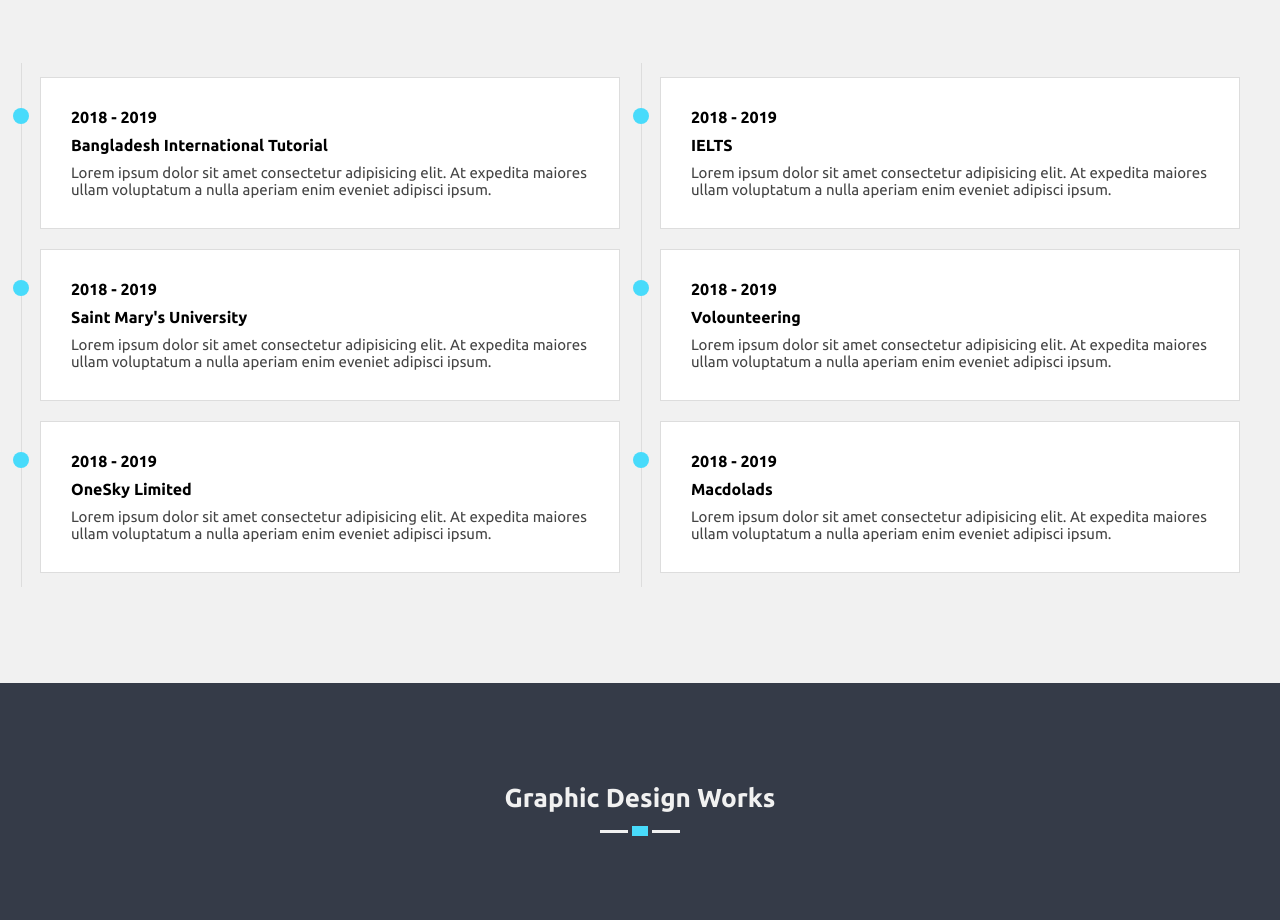
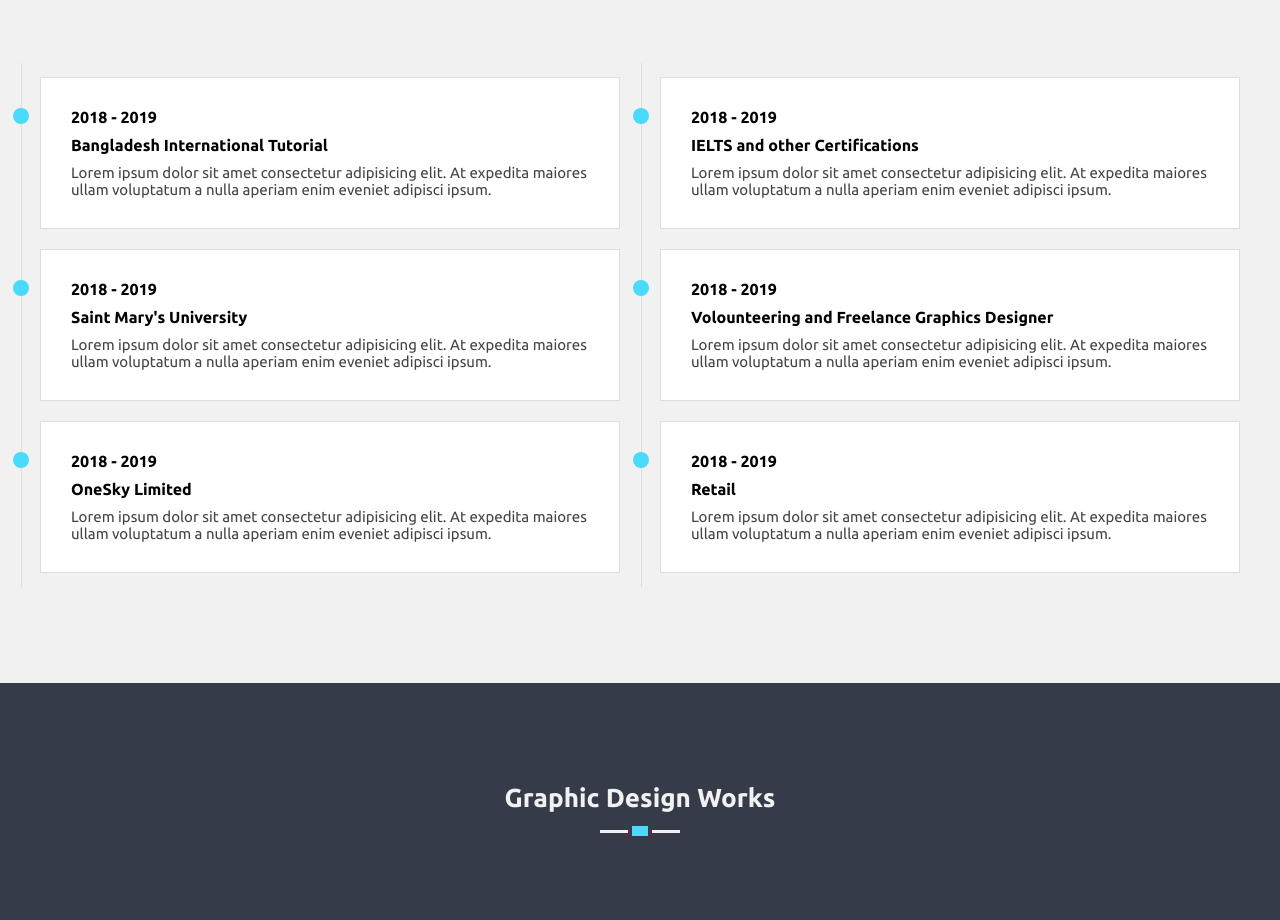
Before and after one commit to TaskilMahmud/Portfolio, a plain HTML site: page index.html in a window 1280 px wide. Shown: the part 2480-3400 px from the top of the page. Drawn offline with nearby package versions, Linux system fonts and the light colour scheme.

Commit message:
Update index.html

```diff
--- a/index.html
+++ b/index.html
@@ -172,7 +172,7 @@
 
         <div class="block">
           <h4>2018 - 2019</h4>
-          <h3>IELTS</h3>
+          <h3>IELTS and other Certifications</h3>
           <p>Lorem ipsum dolor sit amet consectetur adipisicing elit. At expedita maiores ullam voluptatum a nulla aperiam enim eveniet adipisci ipsum.</p>
         </div>
 
@@ -184,7 +184,7 @@
 
         <div class="block">
           <h4>2018 - 2019</h4>
-          <h3>Volounteering</h3>
+          <h3>Volounteering and Freelance Graphics Designer</h3>
           <p>Lorem ipsum dolor sit amet consectetur adipisicing elit. At expedita maiores ullam voluptatum a nulla aperiam enim eveniet adipisci ipsum.</p>
         </div>
 
@@ -196,7 +196,7 @@
 
         <div class="block">
           <h4>2018 - 2019</h4>
-          <h3>Macdolads</h3>
+          <h3>Retail</h3>
           <p>Lorem ipsum dolor sit amet consectetur adipisicing elit. At expedita maiores ullam voluptatum a nulla aperiam enim eveniet adipisci ipsum.</p>
         </div>
       </div>
```
